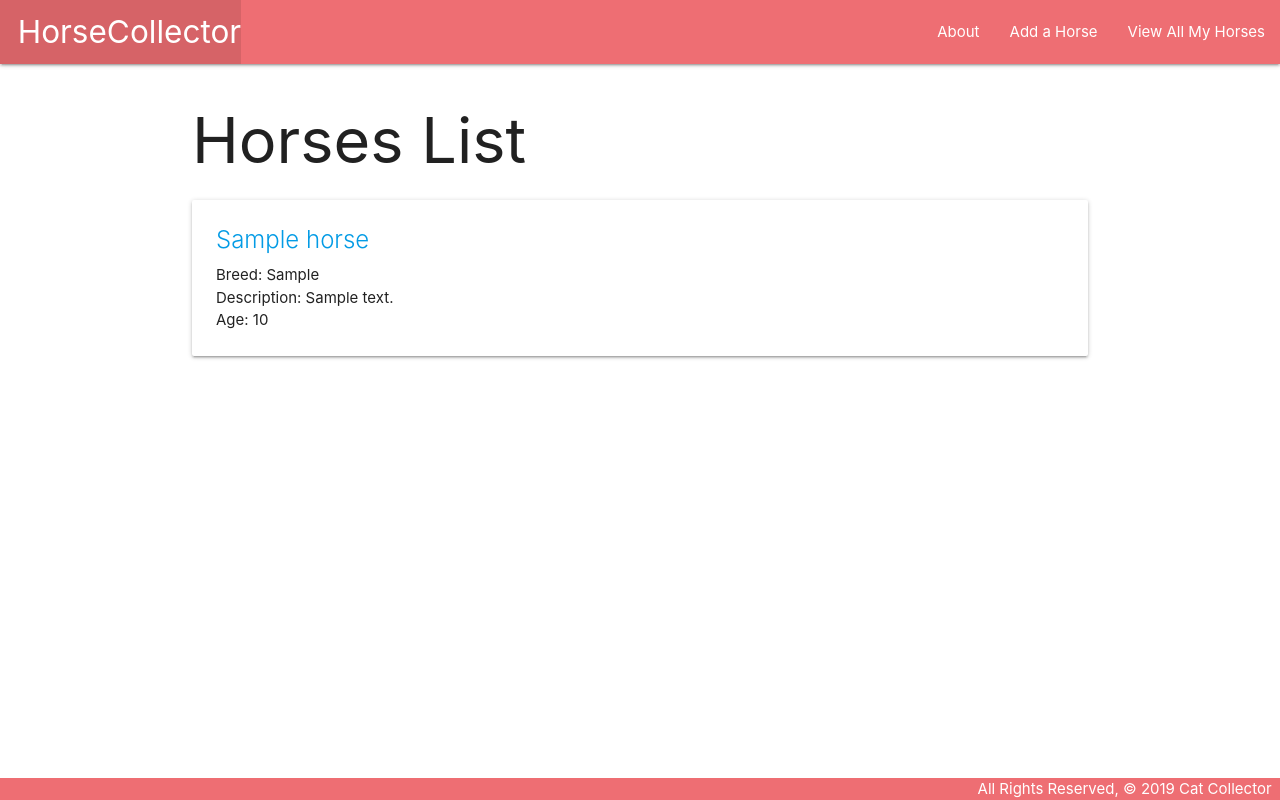
After one commit to lemonmade1/Horse_Collector, a Django app: template main_app/templates/main_app/horse_list.html in a window 1280 px wide. The commit adds this page. Run offline with Django 3.2, Linux system fonts and the light colour scheme; the template is opened without the code that fills it: values that come from a table or form of the project are taken from there, others are empty; tables that the repository leaves empty hold one stand-in row (values such as "Sample post").

```diff
--- a/main_app/models.py
+++ b/main_app/models.py
@@ -12,4 +12,4 @@ class Horse(models.Model):
     return self.name
 
   def get_absolute_url(self):
-    return reverse('detail', kwargs={'horse_id': self.id})
+    return reverse('horses_detail', kwargs={'pk': self.id})
--- a/main_app/templates/base.html
+++ b/main_app/templates/base.html
@@ -25,7 +25,7 @@
         <ul class="right">
           <li><a href="{% url 'about' %}">About</a></li>
           <li><a href="{% url 'horses_create' %}">Add a Horse</a></li>
-          <li><a href="{% url 'index' %}">View All My Horses</a></li>
+          <li><a href="{% url 'horses_index' %}">View All My Horses</a></li>
         </ul>
       </div>
     </nav>
--- a/main_app/templates/main_app/horse_confirm_delete.html
+++ b/main_app/templates/main_app/horse_confirm_delete.html
@@ -8,6 +8,6 @@
   <form action="" method="POST">
     {% csrf_token %}
     <input type="submit" value="Yes - Delete!" class="btn">
-    <a href="{% url 'detail' horse.id %}">Cancel</a>
+    <a href="{% url 'horses_detail' horse.id %}">Cancel</a>
   </form>
 {% endblock %}
--- /dev/null
+++ b/main_app/templates/main_app/horse_list.html
@@ -0,0 +1,25 @@
+{% extends 'base.html' %}
+
+{% block content %}
+<h1>Horses List</h1>
+
+{% for horse in horse_list %}
+  <div class="card">
+    <div class="card-content">
+      <span class="card-title">
+        <a href="{% url 'horses_detail' horse.id %}">
+          {{ horse.name }}
+        </a>
+      </span>
+      <p>Breed: {{ horse.breed }}</p>
+      <p>Description: {{ horse.description }}</p>
+      {% if horse.age > 0 %}
+        <p>Age: {{ horse.age }}</p>
+      {% else %}
+        <p>Age: Filly/Fole</p>
+      {% endif %}
+    </div>
+  </div>
+{% endfor %}
+
+{% endblock %}
--- a/main_app/urls.py
+++ b/main_app/urls.py
@@ -2,11 +2,11 @@ from django.urls import path
 from . import views
 
 urlpatterns = [
-  path('', views.home, name='home'),
-  path('about/', views.about, name='about'),
-  path('horses/', views.horses_index, name='index'),
-  path('horses/<int:horse_id>/', views.horses_detail, name='detail'),
-  path('horses/create/', views.HorseCreate.as_view(), name='horses_create'),
+  path('',                        views.home, name='home'),
+  path('about/',                  views.about, name='about'),
+  path('horses/',                 views.HorseList.as_view(),   name='horses_index'),
+  path('horses/<int:pk>/',        views.HorseDetail.as_view(), name='horses_detail'),
+  path('horses/create/',          views.HorseCreate.as_view(), name='horses_create'),
   path('horses/<int:pk>/update/', views.HorseUpdate.as_view(), name='horses_update'),
   path('horses/<int:pk>/delete/', views.HorseDelete.as_view(), name='horses_delete'),
 ]
```
Also changed, not shown: main_app/templates/main_app/horse_detail.html (added, +25 -0 lines), main_app/views.py (+20 -10 lines).
